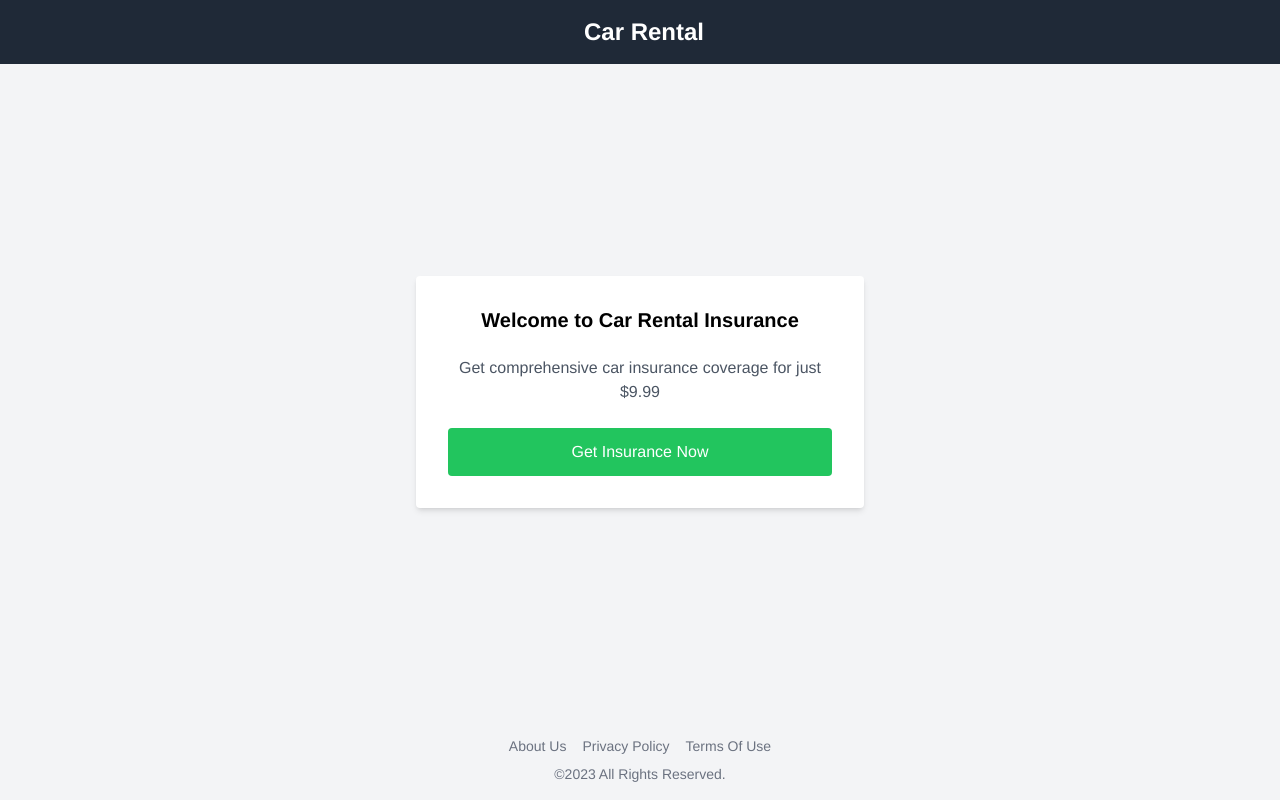
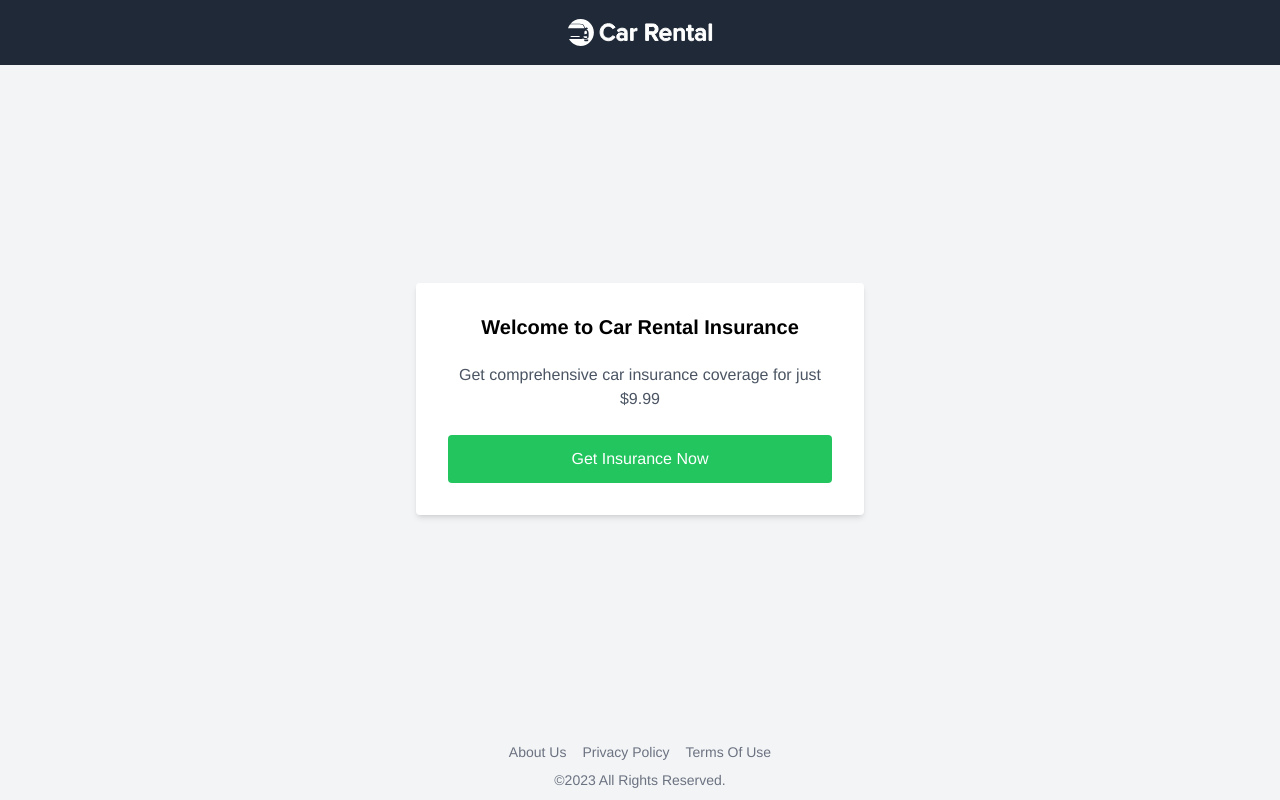
Before and after one commit to ugniusramanauskas/car-rental-insurance-form, a Vue app: page / in a window 1280 px wide. Built offline with nearby package versions, Linux system fonts and the light colour scheme.

Commit message:
Update footer padding and header structure for improved layout

```diff
--- a/src/components/AppFooter.vue
+++ b/src/components/AppFooter.vue
@@ -1,5 +1,5 @@
 <template>
-  <footer class="text-center text-sm text-gray-500 py-4">
+  <footer class="text-center text-sm text-gray-500 py-[10px]">
     <nav class="space-x-4">
       <a href="#">About Us</a>
       <a href="#">Privacy Policy</a>
--- a/src/components/AppHeader.vue
+++ b/src/components/AppHeader.vue
@@ -1,7 +1,7 @@
 <template>
-  <header class="bg-gray-800 text-white text-center py-4">
-    <h1 class="text-2xl font-bold">
-      <i class="fas fa-car mr-2"></i>Car Rental
+  <header class="bg-gray-800 text-white text-center py-[19px]">
+    <h1 class="text-2xl font-bold flex items-center justify-center">
+      <img src="../assets/logo.svg" alt="Logo" />
     </h1>
   </header>
 </template>
```
